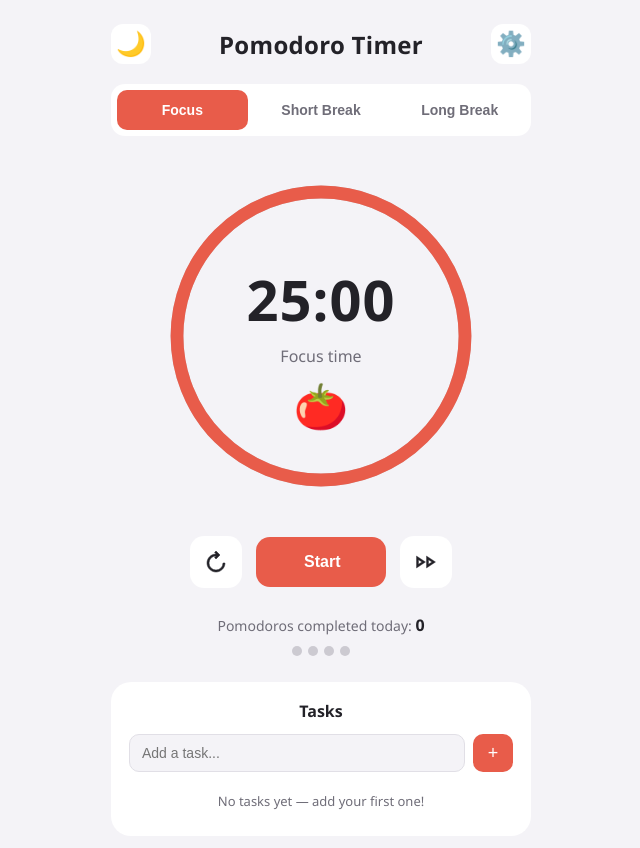
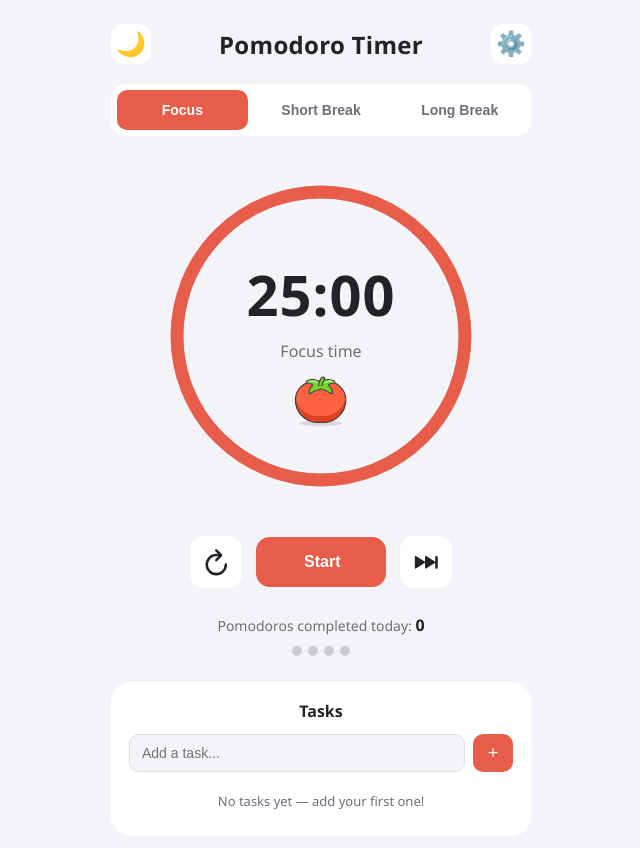
Before and after one commit to roitonen/pomodoro, a plain HTML site: page index.html in a window 1280 px wide. Shown: the whole page, without its empty margins (319-959 px from the left). Drawn offline with Linux system fonts and the light colour scheme.

Commit message:
Enhance timer display with SVG icon and update control buttons for improved UI

```diff
--- a/index.html
+++ b/index.html
@@ -40,19 +40,31 @@
       <div class="timer-display">
         <div class="time" id="timeDisplay">25:00</div>
         <div class="session-label" id="sessionLabel">Focus time</div>
-        <div class="pomodoroLabel">🍅</div>
+        <div class="pomodoroLabel">
+          <svg xmlns="http://www.w3.org/2000/svg" width="1.3em" height="1.3em" viewBox="0 0 48 48">
+            <path fill="#45413c" d="M5.97 44.65a18.03 2.35 0 1 0 36.06 0a18.03 2.35 0 1 0-36.06 0" opacity=".15" />
+            <path fill="#ff6242" d="M28.85 9.51h-9.7c-9 0-16.32 6.66-16.32 15.68C2.83 35.22 11 44 21 44h6c10 0 18.18-8.78 18.18-18.81c-.01-9.02-7.32-15.68-16.33-15.68" />
+            <path fill="#e04122" d="M27 38.64h-6c-9.11 0-16.62-7.22-18-16a16 16 0 0 0-.23 2.6C2.83 35.22 11 44 21 44h6c10 0 18.18-8.78 18.18-18.81a16 16 0 0 0-.23-2.6C43.61 31.42 36.1 38.64 27 38.64" />
+            <path fill="none" stroke="#45413c" stroke-linecap="round" stroke-linejoin="round" d="M28.85 9.51h-9.7c-9 0-16.32 6.66-16.32 15.68C2.83 35.22 11 44 21 44h6c10 0 18.18-8.78 18.18-18.81c-.01-9.02-7.32-15.68-16.33-15.68" />
+            <path fill="#6dd627" d="M24.19 15.93a31.8 31.8 0 0 1 8.65 3.78a.78.78 0 0 0 1.18-.8a9.33 9.33 0 0 0-2.94-5.6a.76.76 0 0 1 .08-1.24a14.9 14.9 0 0 1 4.14-1.35a.78.78 0 0 0 .21-1.46a10.35 10.35 0 0 0-6-1.22a8 8 0 0 0-4.91 2.37a.8.8 0 0 1-1.16 0A8 8 0 0 0 18.51 8a10.35 10.35 0 0 0-6 1.22a.78.78 0 0 0 .21 1.46a14.9 14.9 0 0 1 4.14 1.35a.76.76 0 0 1 .08 1.24A9.33 9.33 0 0 0 14 18.91a.78.78 0 0 0 1.18.8a31.8 31.8 0 0 1 8.65-3.78a.8.8 0 0 1 .36 0" />
+            <path fill="#9ceb60" d="M12.7 10.72c.38.07.79.17 1.2.27a9.6 9.6 0 0 1 4.61-.6a8 8 0 0 1 4.91 2.37a.8.8 0 0 0 1.16 0a8 8 0 0 1 4.91-2.37a9.6 9.6 0 0 1 4.61.6c.41-.1.82-.2 1.2-.27a.78.78 0 0 0 .21-1.46a10.35 10.35 0 0 0-6-1.22a8 8 0 0 0-4.91 2.37a.8.8 0 0 1-1.16 0A8 8 0 0 0 18.51 8a10.35 10.35 0 0 0-6 1.22a.78.78 0 0 0 .19 1.5" />
+            <path fill="none" stroke="#45413c" stroke-linecap="round" stroke-linejoin="round" d="M24.19 15.93a31.8 31.8 0 0 1 8.65 3.78a.78.78 0 0 0 1.18-.8a9.33 9.33 0 0 0-2.94-5.6a.76.76 0 0 1 .08-1.24a14.9 14.9 0 0 1 4.14-1.35a.78.78 0 0 0 .21-1.46a10.35 10.35 0 0 0-6-1.22a8 8 0 0 0-4.91 2.37a.8.8 0 0 1-1.16 0A8 8 0 0 0 18.51 8a10.35 10.35 0 0 0-6 1.22a.78.78 0 0 0 .21 1.46a14.9 14.9 0 0 1 4.14 1.35a.76.76 0 0 1 .08 1.24A9.33 9.33 0 0 0 14 18.91a.78.78 0 0 0 1.18.8a31.8 31.8 0 0 1 8.65-3.78a.8.8 0 0 1 .36 0" />
+            <path fill="#6dd627" stroke="#45413c" stroke-linecap="round" stroke-linejoin="round" d="M22.43 13.14a9.87 9.87 0 0 1 2.37-6.73A1.46 1.46 0 0 1 25.85 6a2.26 2.26 0 0 1 1 .22a1.1 1.1 0 0 1 .39 1.69a17.3 17.3 0 0 0-2.11 5.25" />
+          </svg>
+        </div>
       </div>
     </main>
     <div class="controls">
       <button id="resetBtn" class="ctrl-btn secondary" title="Reset">
-        <svg xmlns="http://www.w3.org/2000/svg" height="24px" viewBox="0 -960 960 960" width="24px" fill="currentColor" stroke="currentColor" stroke-width="20">
-          <path d="M339.5-108.5q-65.5-28.5-114-77t-77-114Q120-365 120-440t28.5-140.5q28.5-65.5 77-114t114-77Q405-800 480-800h6l-62-62 56-58 160 160-160 160-56-58 62-62h-6q-117 0-198.5 81.5T200-440q0 117 81.5 198.5T480-160q117 0 198.5-81.5T760-440h80q0 75-28.5 140.5t-77 114q-48.5 48.5-114 77T480-80q-75 0-140.5-28.5Z" />
+        <svg xmlns="http://www.w3.org/2000/svg" width="1.7em" height="1.7em" viewBox="0 0 512 512">
+          <path fill="none" stroke="currentColor" stroke-linecap="round" stroke-miterlimit="10" stroke-width="42" d="M320 146s24.36-12-64-12a160 160 0 1 0 160 160" />
+          <path fill="none" stroke="currentColor" stroke-linecap="round" stroke-linejoin="round" stroke-width="42" d="m256 58l80 80l-80 80" />
         </svg>
       </button>
       <button id="startPauseBtn" class="ctrl-btn primary">Start</button>
       <button id="skipBtn" class="ctrl-btn secondary" title="Skip">
-        <svg xmlns="http://www.w3.org/2000/svg" height="24px" viewBox="0 -960 960 960" width="24px" fill="currentColor" stroke="currentColor" stroke-width="15">
-          <path d="M100-240v-480l360 240-360 240Zm400 0v-480l360 240-360 240ZM180-480Zm400 0Zm-400 90 136-90-136-90v180Zm400 0 136-90-136-90v180Z" />
+        <svg xmlns="http://www.w3.org/2000/svg" width="1.7em" height="1.7em" viewBox="0 0 24 24">
+          <path fill="currentColor" d="M19 12c0 .228-.106.45-.293.57l-6.86 4.348a.5.5 0 0 1-.277.082c-.315 0-.57-.291-.57-.651v-4.35c0 .23-.106.451-.293.57l-6.86 4.35A.5.5 0 0 1 3.57 17c-.315 0-.57-.291-.57-.651V7.651c0-.11.025-.22.072-.316c.152-.314.5-.428.775-.253l6.86 4.349c.093.059.17.147.221.253c.049.1.072.209.072.315V7.651c0-.11.025-.22.072-.316c.152-.314.5-.428.775-.253l6.86 4.349c.093.059.17.147.221.253c.049.1.072.209.072.315V8a1 1 0 0 1 2 0v8c0 .552-.5 1-1 1s-1-.448-1-1z" />
         </svg>
       </button>
     </div>
```
